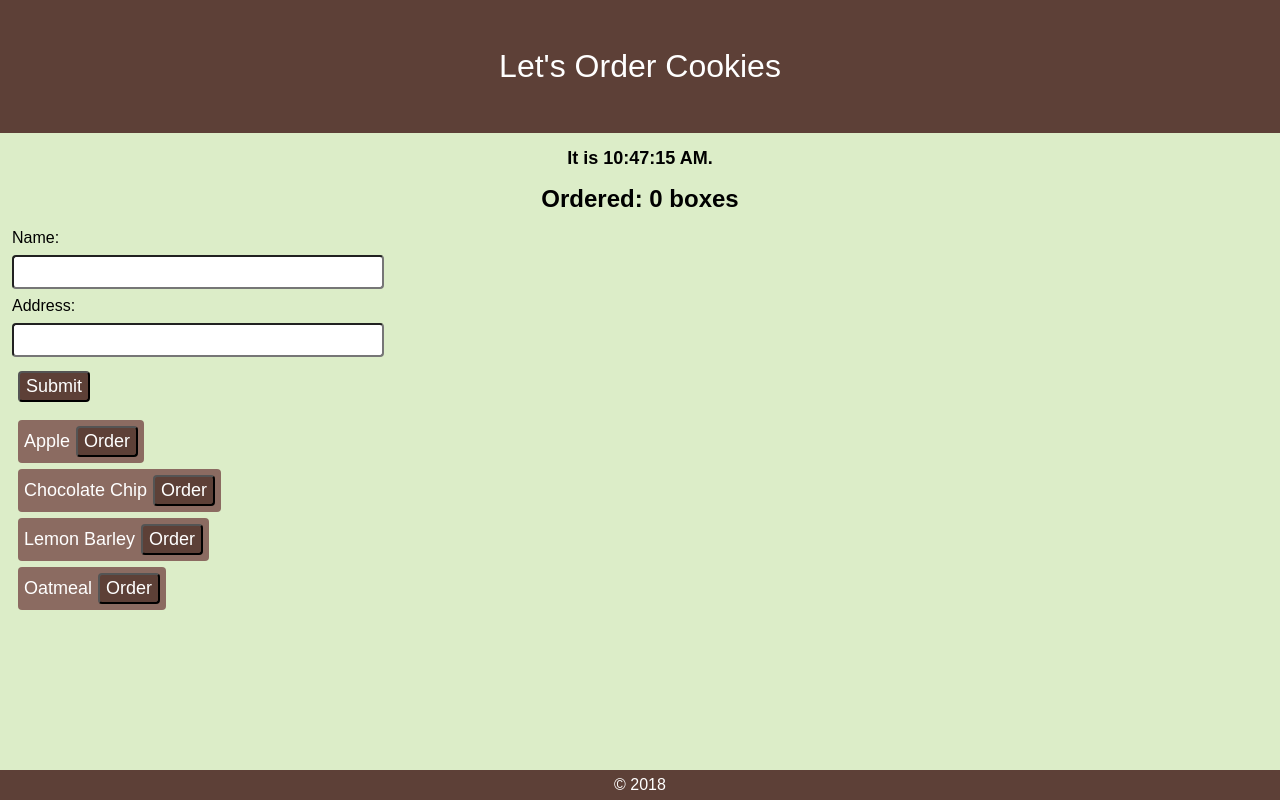
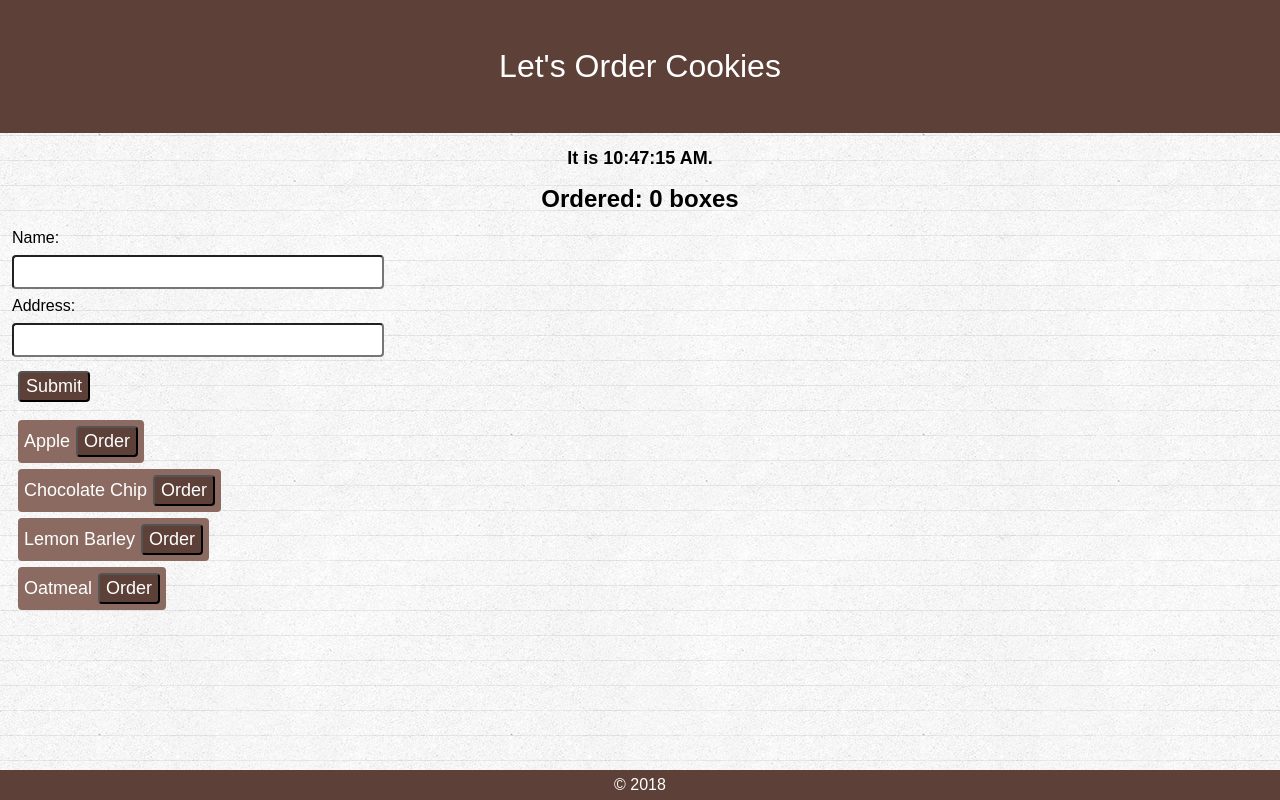
Before and after one commit to turtle96/cookies, a React (Create React App) app: page / in a window 1280 px wide. Built offline with nearby package versions, Linux system fonts and the light colour scheme.

Commit message:
add lined paper background

```diff
--- a/src/App.css
+++ b/src/App.css
@@ -1,5 +1,5 @@
 html {
-  background-color: #DCEDC8;
+  background-image: url(./images/linedpaper.png);
   height: 100%;
 }
 
```
Also changed, not shown: src/images/linedpaper.png (added).
